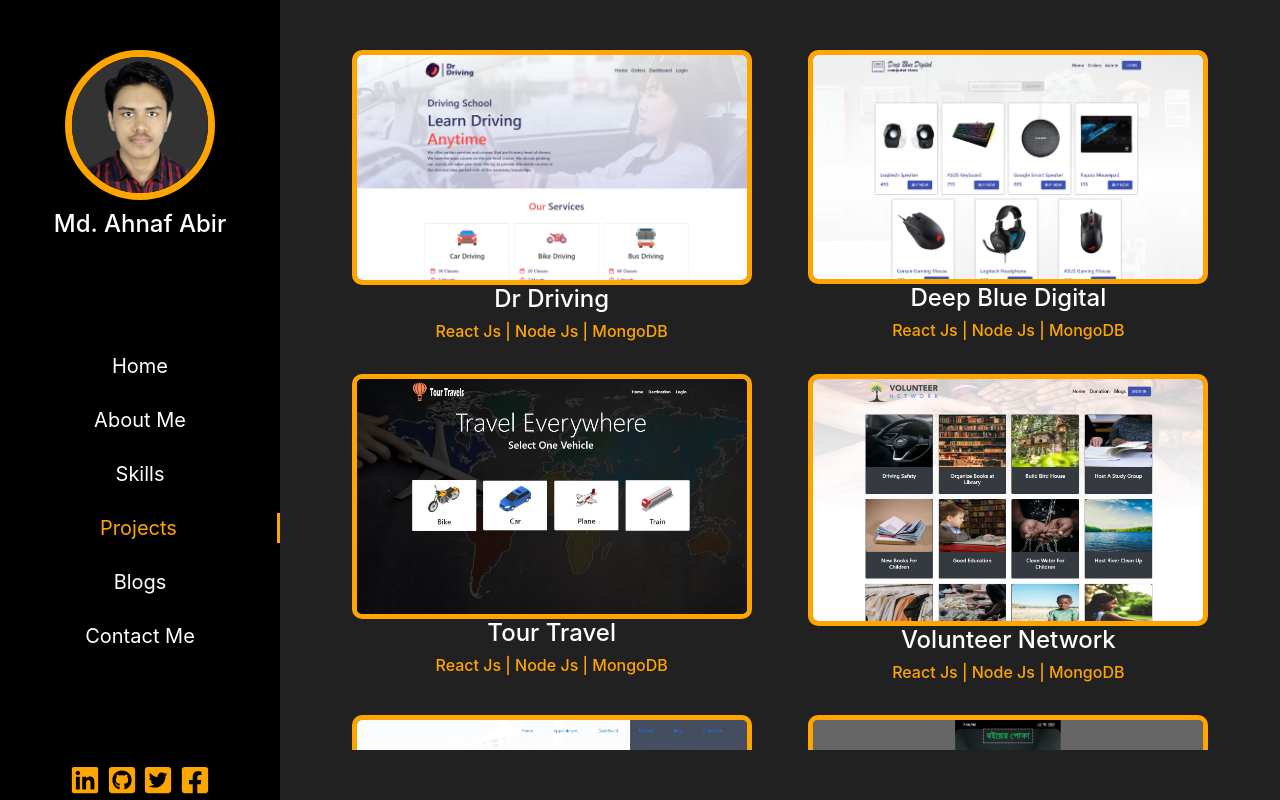
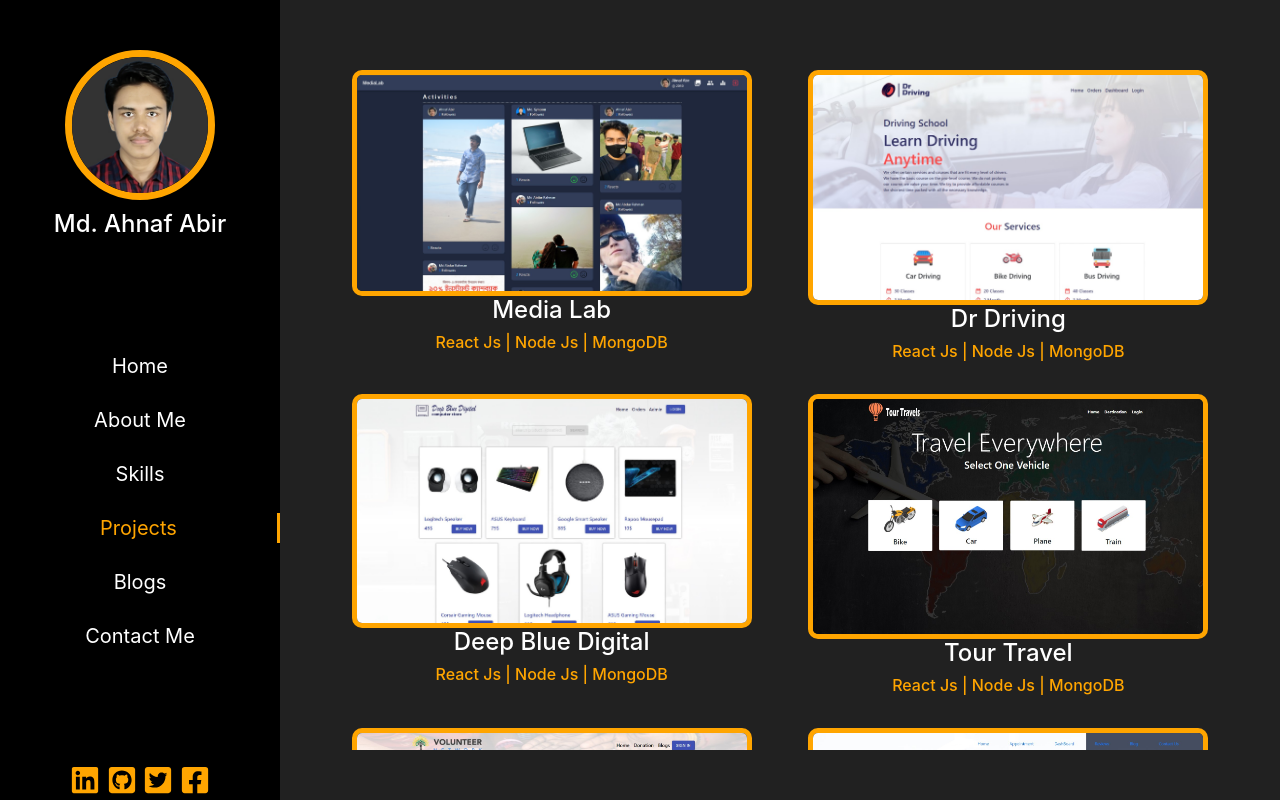
Before and after one commit to ahnafabir11/my-portfolio-react, a React (Create React App) app: page /projects in a window 1280 px wide. Built offline with nearby package versions, Linux system fonts and the light colour scheme.

Commit message:
added recent project and updated resume

```diff
--- a/src/components/Projects/Projects.css
+++ b/src/components/Projects/Projects.css
@@ -1,7 +1,10 @@
 .projects_container {
+  height: 100vh;
+  overflow-y: scroll;
   display: flex;
   flex-wrap: wrap;
   justify-content: space-evenly;
+  padding: 20px 0px;
 }
 
 .single_projects {
@@ -55,18 +58,19 @@
   text-decoration: none;
 }
 
-@media (max-width: 1549px) {
-  .projects_container {
-    height: 700px;
-    overflow-y: scroll;
-  }
-  ::-webkit-scrollbar {
+::-webkit-scrollbar {
     width: 5px;
     border: 1px solid orange;
   }
   ::-webkit-scrollbar-thumb {
     border-radius: 30px;
     background-color: orange;
+  }
+
+@media (max-width: 1549px) {
+  .projects_container {
+    height: 700px;
+    overflow-y: scroll;
   }
 }
 
--- a/src/components/Projects/projectApi.js
+++ b/src/components/Projects/projectApi.js
@@ -4,8 +4,17 @@ import projectThree from '../../images/project-3.jpg';
 import projectFour from '../../images/project-4.jpg';
 import projectFive from '../../images/project-5.jpg';
 import projectSix from '../../images/project-6.jpg';
+import projectSeven from '../../images/project-7.jpg';
 
 const projects = [
+  {
+    imgSrc: projectSeven,
+    alttext: 'social media site',
+    name: 'Media Lab',
+    language: 'React Js | Node Js | MongoDB',
+    github: 'https://github.com/ahnafabir11/media-lab-client',
+    live: 'https://media-lab-ee257.web.app/'
+  },
   {
     imgSrc: projectOne,
     alttext: 'e-commerce site',
```
Also changed, not shown: src/images/project-7.jpg (added), 1 other file (tests, documents, lock files or other folders).
